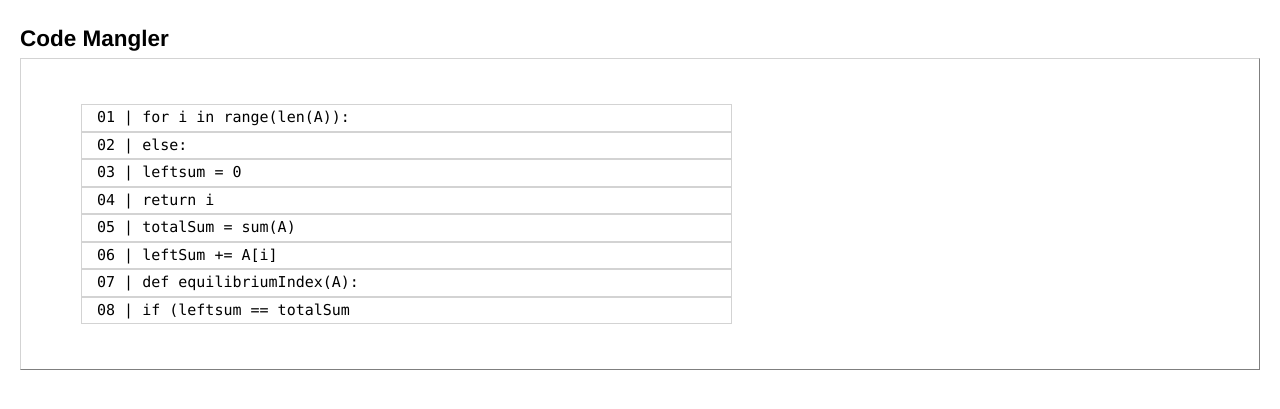
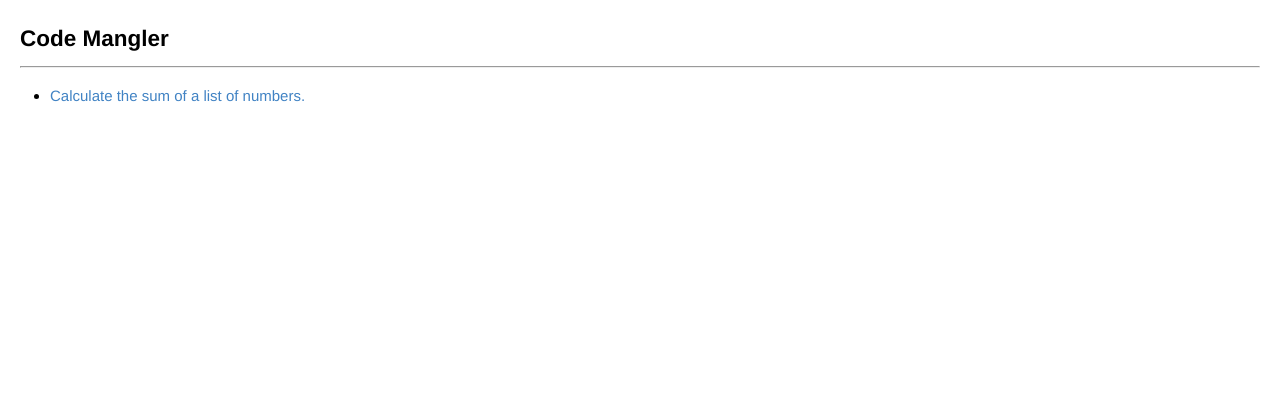
Before and after one commit to BrianHarringtonUTSC/code-mangler, a Flask app: page / in a window 1280 px wide. Shown: the top 409 px of the page. Run offline with Flask 2, Linux system fonts and the light colour scheme; some libraries are stand-ins or nearby versions.

Commit message:
Add questions page and routes. Cleanup code and update css.

```diff
--- a/server.py
+++ b/server.py
@@ -12,12 +12,12 @@ Question = namedtuple('Question', 'id question solution scramble_order')
 answer_regex = re.compile('^((\s*[0-9]+),)+(\s*[0-9]+)$')
 
 # hardcoded data for now. TODO: add DB
-data = Question(1, 'Calculate sum of a list of numbers.',
+data = Question(1, 'Calculate the sum of a list of numbers.',
         ['def sum(L):', '  sum = 0', '  for item in L:', '    sum += item', '  return sum'], [4, 1, 2, 3, 0])
 
 @app.route('/')
-def index():
-    return render_template('drag.html')
+def get_questions():
+    return render_template('questions.html', questions=[data])
 
 @app.route('/question/<question_id>', methods=['GET'])
 def get_question(question_id):
@@ -28,10 +28,13 @@ def get_question(question_id):
 def answer_question(question_id):
     req_ans = request.form['answer']
     if not answer_regex.match(req_ans):
-        return 'Wrong'
+        return ('Invalid', 400)
 
-    ans = [int(i) for i in req_ans.split(',')]
-    return 'Correct' if ans == data.scramble_order else 'Wrong'
+    scramble_order = [int(i) for i in req_ans.split(',')]
+    return 'Correct' if scramble_order == data.scramble_order else 'Wrong'
+
+def drag():
+    return render_template('drag.html')
 
 
 if __name__ == '__main__':
--- a/static/css/base.css
+++ b/static/css/base.css
@@ -40,6 +40,7 @@ h3 {
 
 h4 {
   font-size: 1.2em;
+  padding: 10px 0px;
 }
 
 p, ul {
@@ -50,8 +51,14 @@ ul {
   padding-left: 30px;
 }
 
-#main-title {
-  display: inline-block;
+.code {
+  background-color: #f8f8f8;
+  border: 1px solid #ddd;
+  border-radius: 3px;
+  font-family: "Bitstream Vera Sans Mono", Consolas, Courier, monospace;
+  font-size: 15px;
+  margin: 0 2px;
+  padding: 0 5px;
 }
 
 #main-title-link {
@@ -60,7 +67,17 @@ ul {
   text-decoration: none;
 }
 
-#signin-status {
-  display: inline-block;
-  float: right;
+#dragdiv li, #dropdiv li {
+    border: 1px ridge lightgray;
+    padding-left: 1em;
 }
+
+#allItems, #Ul1 {
+    list-style: none;
+}
+
+#dragdiv, #dropdiv {
+    padding: 2em;
+    width: 55%;
+    height: 80%;.
+}
--- a/static/css/home.css
+++ /dev/null
@@ -1,34 +0,0 @@
-body{
-    font-family: Monaco;
-}
-
-.ui-drop-hover {
-}
-
-#dragdiv li, #dropdiv li {
-    border: 1px ridge lightgray;
-    padding-left: 1em;
-}
-
-#maindiv {
-    border: 1px outset lightgray;
-}
-
-#allItems, #Ul1 {
-    list-style: none;
-}
-
-#dragdiv, #dropdiv {
-    padding: 2em;
-    width: 55%;
-    height: 80%;.
-}
-
-li{
-    font-family: Consolas;
-}
-
-#title{
-    padding-left: 4em;
-    font-family: 'Comic Sans MS';
-}
--- a/tmpl/base.html
+++ b/tmpl/base.html
@@ -9,14 +9,14 @@
 
     <!-- CSS definitions -->
     <link href="/css/base.css" rel="stylesheet">
-    <link href="/css/home.css" rel="stylesheet">
 
   </head>
 
   <body>
     <header>
-      <h3>Code Mangler</h3>
+      <h3><a id="main-title-link" href="/">Code Mangler</a></h3>
     </header>
+    <hr>
 
     <main class="container-fluid">
       {% block content %}
--- a/tmpl/question.html
+++ b/tmpl/question.html
@@ -2,10 +2,9 @@
 
 {% block content %}
 	<h4>{{question}}</h4>
-
 	<div class="lines">
 	{% for line in lines %}
-		<div class="line">{{line}}</div>
+		<div class="code">{{line}}</div>
 	{% endfor%}
 	</div>
 
--- /dev/null
+++ b/tmpl/questions.html
@@ -0,0 +1,9 @@
+{% extends "base.html" %}
+
+{% block content %}
+	<ul class="questions">
+		{% for question in questions %}
+			<li class="question"><a href="/question/{{question.id}}">{{question.question}}</a></li>
+		{% endfor %}
+	</ul>
+{% endblock %}
```
